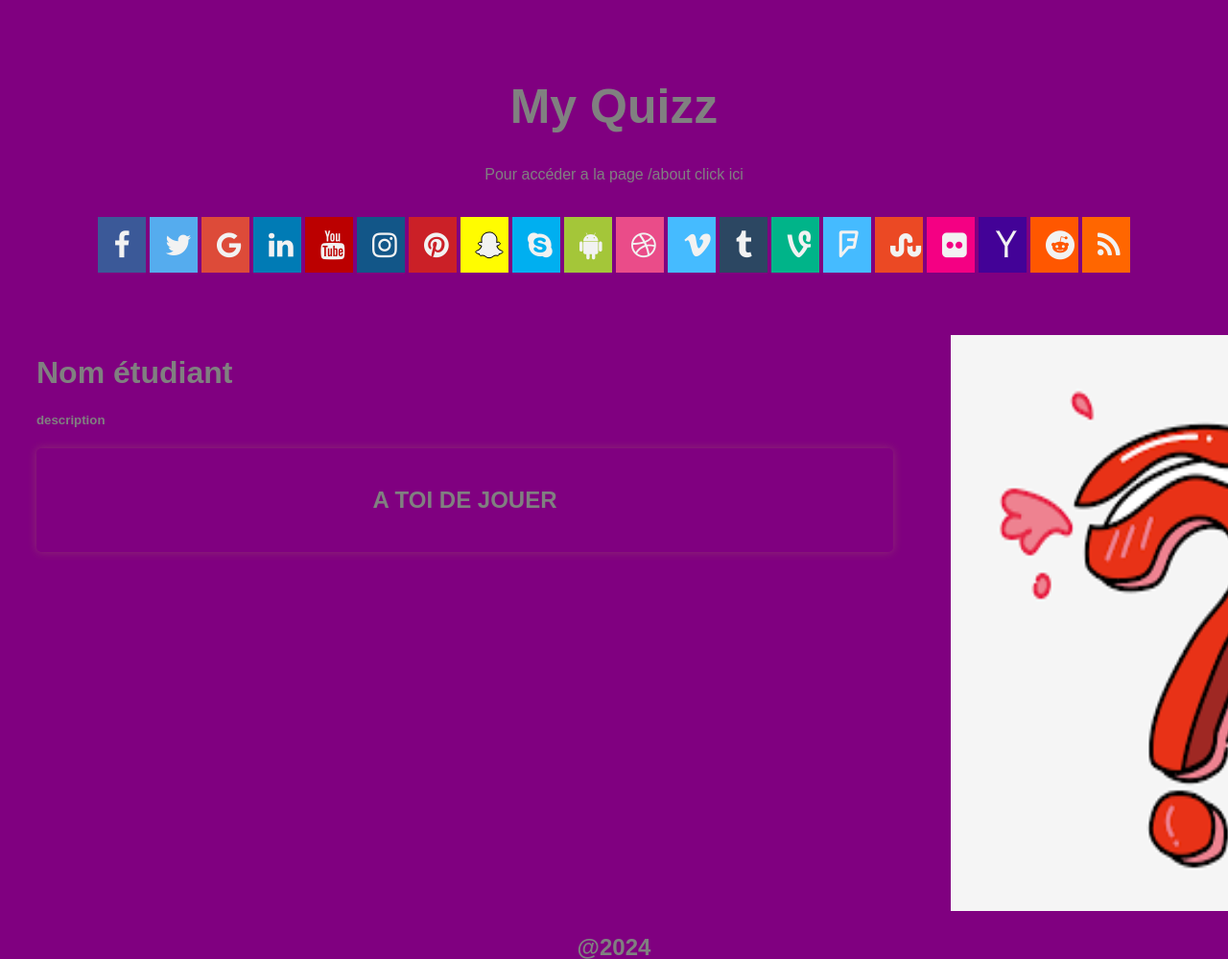
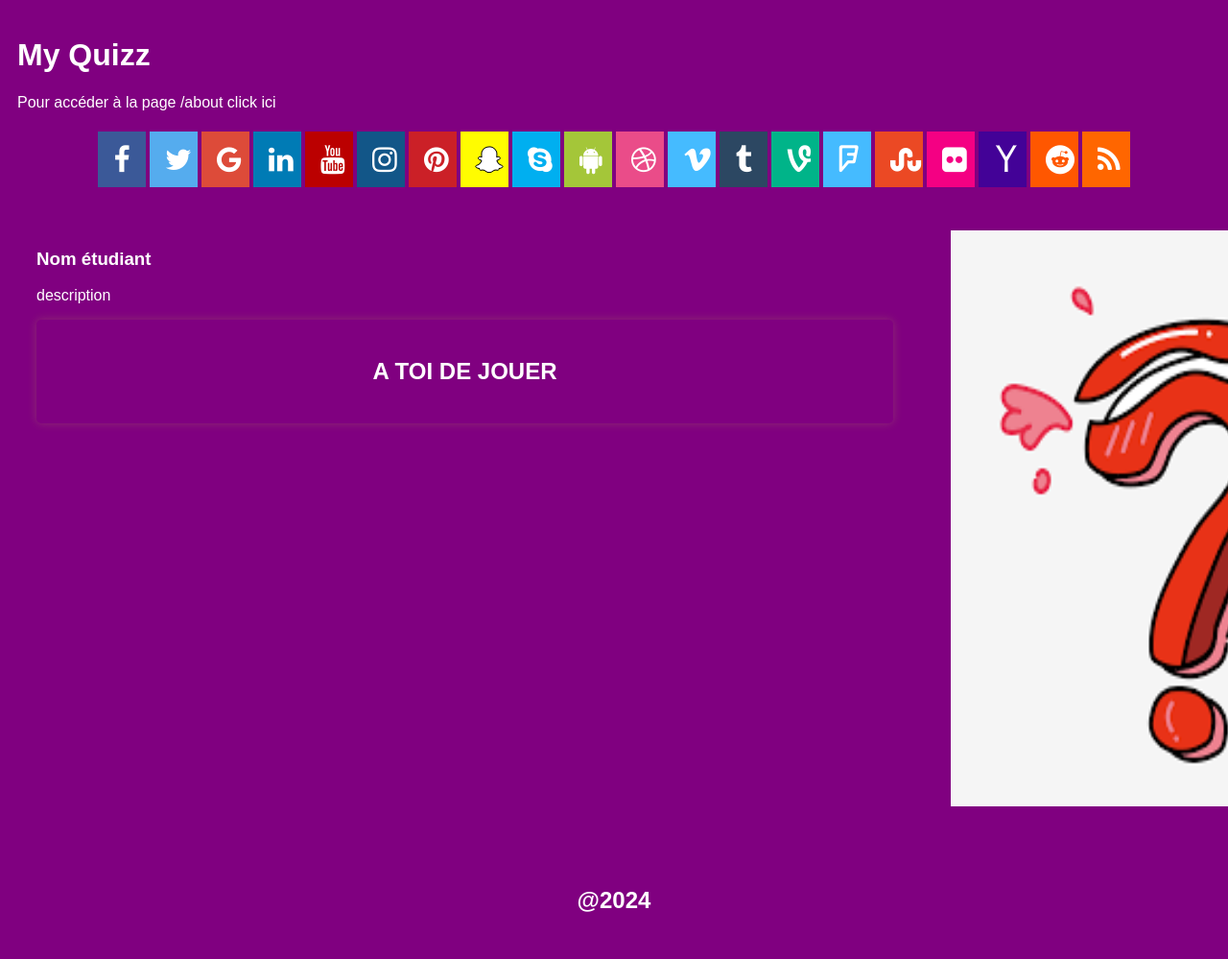
Before and after one commit to aepsilon-tek/miage-numres-step4, a website built with Vite: page front/index.html in a window 1280 px wide. Shown: the top 999 px of the page at 96% size. Built offline with nearby package versions, Linux system fonts and the light colour scheme; no server answers.

Commit message:
Questions jusqu'à la 15

```diff
--- a/front/src/main.js
+++ b/front/src/main.js
@@ -2,56 +2,56 @@ import { initQuizz } from './quizz.js';
 import './style.css';
 
 document.querySelector('#app').innerHTML = `
-        <div class="header" style="cursor:pointer;">
+        <header style="cursor:pointer;">
           <h1>My Quizz</h1>
-          Pour accéder a la page /about <a href="about/" style="text-decoration: none;">click ici</a>
-        </div>
+          <p>Pour accéder à la page /about <a href="about/" style="text-decoration: none;">click ici</a></p>
+        </header>
 
+        <nav class="topnav">
+          <a href="#" class="fa fa-facebook" aria-label="Facebook"></a>
+          <a href="#" class="fa fa-twitter" aria-label="Twitter"></a>
+          <a href="#" class="fa fa-google" aria-label="Google"></a>
+          <a href="#" class="fa fa-linkedin" aria-label="LinkedIn"></a>
+          <a href="#" class="fa fa-youtube" aria-label="YouTube"></a>
+          <a href="#" class="fa fa-instagram" aria-label="Instagram"></a>
+          <a href="#" class="fa fa-pinterest" aria-label="Pinterest"></a>
+          <a href="#" class="fa fa-snapchat-ghost" aria-label="Snapchat"></a>
+          <a href="#" class="fa fa-skype" aria-label="Skype"></a>
+          <a href="#" class="fa fa-android" aria-label="Android"></a>
+          <a href="#" class="fa fa-dribbble" aria-label="Dribbble"></a>
+          <a href="#" class="fa fa-vimeo" aria-label="Vimeo"></a>
+          <a href="#" class="fa fa-tumblr" aria-label="Tumblr"></a>
+          <a href="#" class="fa fa-vine" aria-label="Vine"></a>
+          <a href="#" class="fa fa-foursquare" aria-label="Foursquare"></a>
+          <a href="#" class="fa fa-stumbleupon" aria-label="StumbleUpon"></a>
+          <a href="#" class="fa fa-flickr" aria-label="Flickr"></a>
+          <a href="#" class="fa fa-yahoo" aria-label="Yahoo"></a>
+          <a href="#" class="fa fa-reddit" aria-label="Reddit"></a>
+          <a href="#" class="fa fa-rss" aria-label="RSS"></a>
+        </nav>
 
-        <div class="topnav">
-          <a href="#" class="fa fa-facebook"></a>
-          <a href="#" class="fa fa-twitter"></a>
-          <a href="#" class="fa fa-google"></a>
-          <a href="#" class="fa fa-linkedin"></a>
-          <a href="#" class="fa fa-youtube"></a>
-          <a href="#" class="fa fa-instagram"></a>
-          <a href="#" class="fa fa-pinterest"></a>
-          <a href="#" class="fa fa-snapchat-ghost"></a>
-          <a href="#" class="fa fa-skype"></a>
-          <a href="#" class="fa fa-android"></a>
-          <a href="#" class="fa fa-dribbble"></a>
-          <a href="#" class="fa fa-vimeo"></a>
-          <a href="#" class="fa fa-tumblr"></a>
-          <a href="#" class="fa fa-vine"></a>
-          <a href="#" class="fa fa-foursquare"></a>
-          <a href="#" class="fa fa-stumbleupon"></a>
-          <a href="#" class="fa fa-flickr"></a>
-          <a href="#" class="fa fa-yahoo"></a>
-          <a href="#" class="fa fa-reddit"></a>
-          <a href="#" class="fa fa-rss"></a>
-        </div>
-
-        <div class="row">
-          <div class="leftcolumn">
-            <div class="card">
+        <main class="row">
+          <section class="leftcolumn">
+            <article class="card">
               <h1>Nom étudiant</h1>
-              <h5>description</h5>
-              <div id="quiz">
+              <p>description</p>
+              <section id="quiz">
                 <h2>A TOI DE JOUER</h2>
                 <div id="question"></div>
                 <div id="proposals"></div>
-              </div>
+              </section>
+            </article>
+          </section>
+          <aside class="rightcolumn">
+            <div class="card">
+              <img src="/question.png" width="500" height="600" alt="Illustration de quiz">
             </div>
-          </div>
-          <div class="rightcolumn">
-            <div class="card">
-              <img src="/question.png" width="500" height="600">
-            </div>
-        </div>
+          </aside>
+        </main>
 
-        <div class="footer">
+        <footer class="footer">
           <h2>@2024</h2>
-        </div>
-`
+        </footer>
+`;
 
 initQuizz();
--- a/front/src/style.css
+++ b/front/src/style.css
@@ -3,7 +3,7 @@
 * {
   box-sizing: border-box;
   background: purple;
-  color:grey;
+  color:#ffffff;
 }
 
 body {
@@ -29,7 +29,7 @@ body {
 }
 
 .topnav a {
-  color: #f2f2f2;
+  color: #ffffff;
   text-align: center;
   padding: 14px 16px;
   text-decoration: none;
```
Also changed, not shown: Questions.md (+36 -1 lines), image-1.png (added), image-2.png (added), image-3.png (added), image-4.png (added), image-5.png (added), image-6.png (added).
